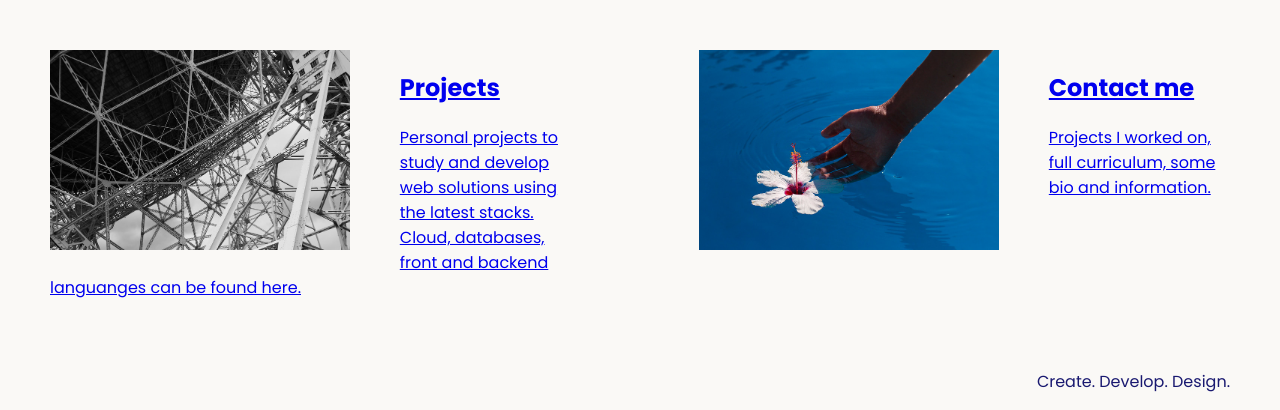
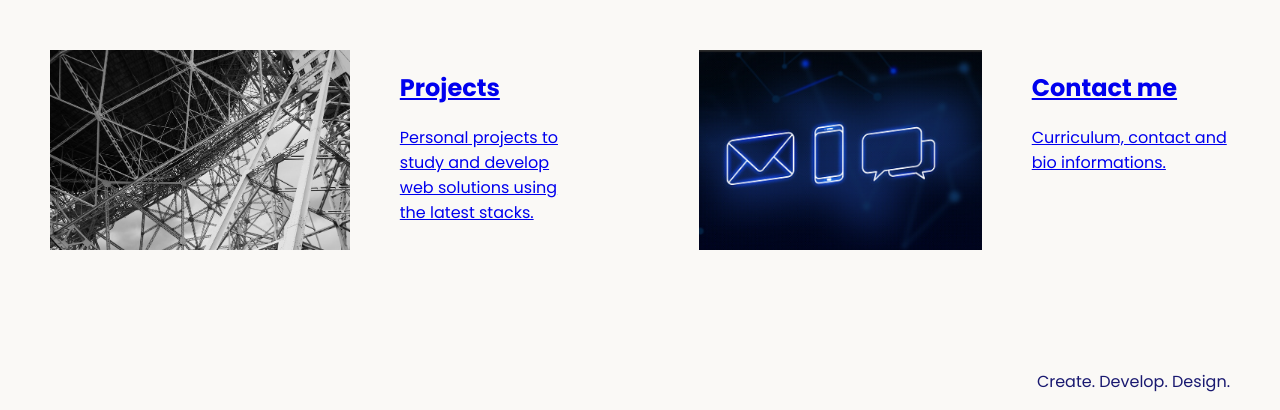
Before and after one commit to rafacjonas/website-project, a plain HTML site: page index.html in a window 1280 px wide. Shown: the part 400-810 px from the top of the page. Drawn offline with Linux system fonts and the light colour scheme.

Commit message:
small changes

```diff
--- a/index.html
+++ b/index.html
@@ -21,16 +21,15 @@
       <a href="./public/projects.html">
         <img class="tile-image" src="./assets/images/construction.jpg" alt="metal structure">
         <h2 class="card-title">Projects</h2>
-        <p class="card-text">Personal projects to study and develop web solutions using the latest stacks.
-          Cloud, databases, front and backend languanges can be found here.</p>
+        <p class="card-text">Personal projects to study and develop web solutions using the latest stacks.</p>
       </a>
     </div>
 
     <div class="right card">
       <a href="./public/about.html">
-        <img class="tile-image" src="./assets/images/beautiful.jpg" alt="hand and flower in water">
+        <img class="tile-image" src="./assets/images/contact.png" alt="hand and flower in water">
         <h2 class="card-title">Contact me</h2>
-        <p>Projects I worked on, full curriculum, some bio and information.</p>
+        <p>Curriculum, contact and bio informations.</p>
       </a>
     </div>
 
```
Also changed, not shown: public/about.html (+3 -1 lines), assets/images/beautiful.jpg (deleted), assets/images/contact.png (added).
